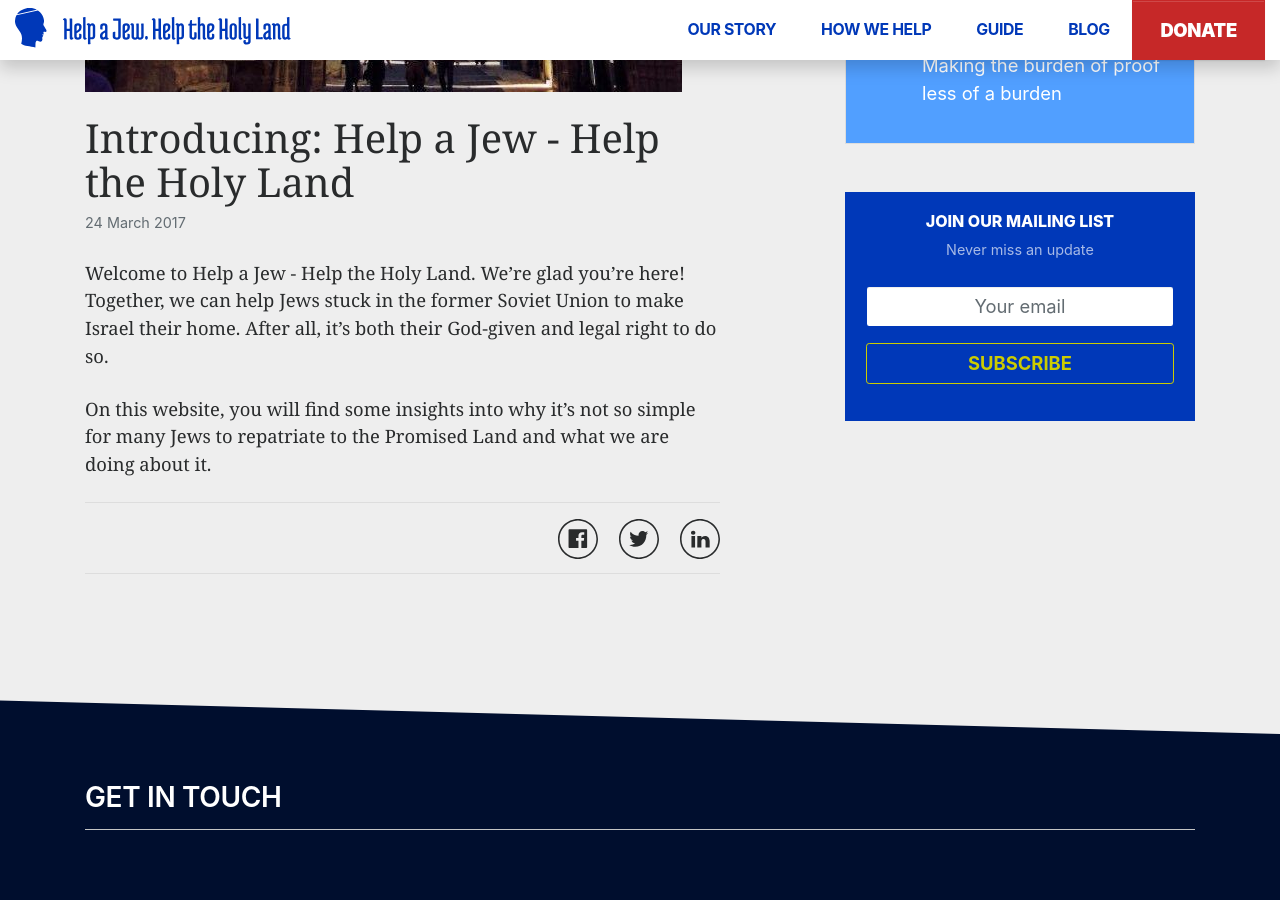
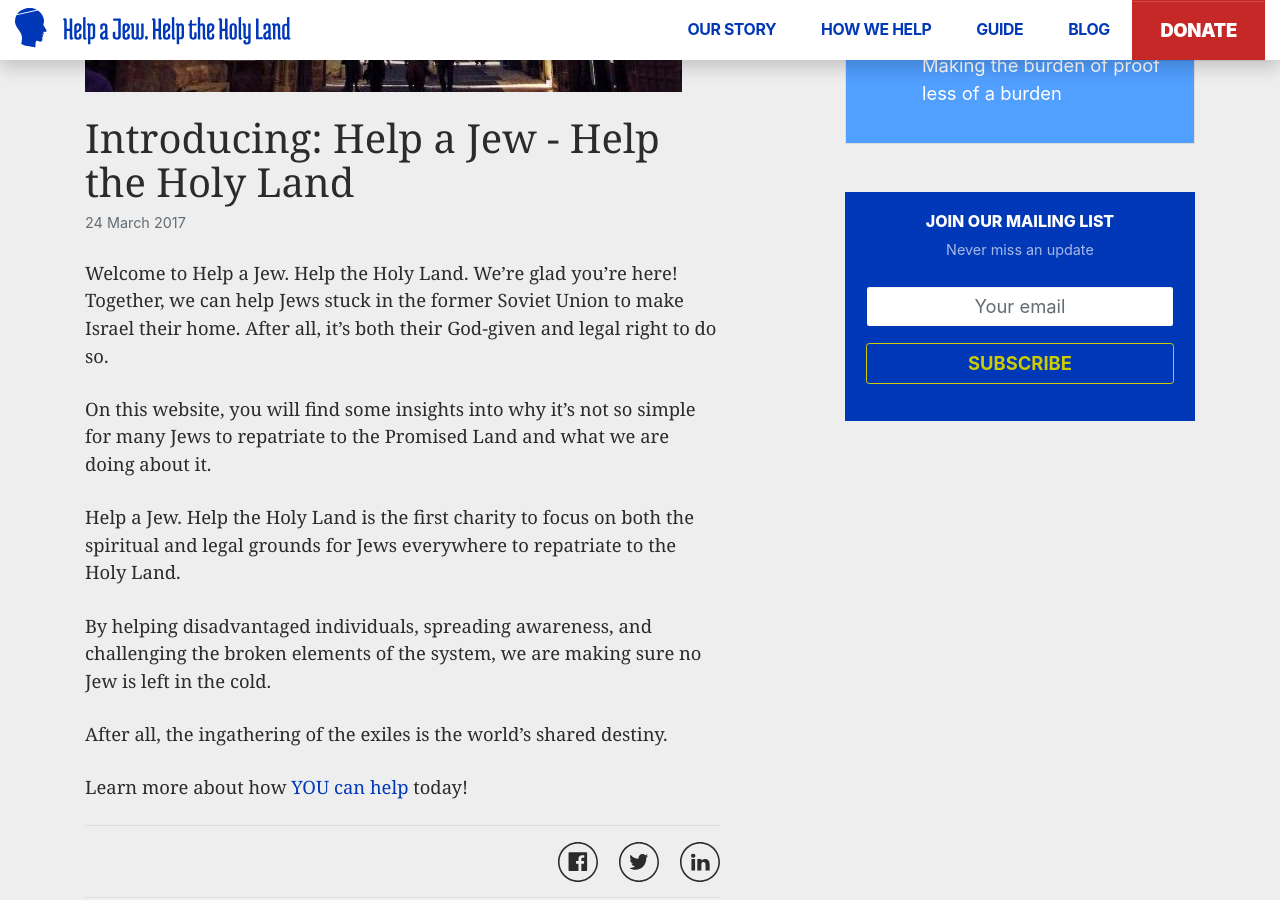
Before and after one commit to vinegredz/haj-1, a Jekyll site: the page built from _posts/2017-03-24-first.markdown, in a window 1280 px wide and 900 px high, scrolled down 520 px. Built offline with Jekyll 4.4.1, drawn with Linux system fonts in a browser that asks for light colours.

Commit message:
Updated First

```diff
--- a/_posts/2017-03-24-first.markdown
+++ b/_posts/2017-03-24-first.markdown
@@ -4,6 +4,14 @@ date: 2017-03-24 10:13:00 -05:00
 thumbnail_image: "/uploads/photo-from-grid.jpg"
 ---
 
-Welcome to Help a Jew - Help the Holy Land. We're glad you're here! Together, we can help Jews stuck in the former Soviet Union to make Israel their home. After all, it's both their God-given and legal right to do so.
+Welcome to Help a Jew. Help the Holy Land. We're glad you're here! Together, we can help Jews stuck in the former Soviet Union to make Israel their home. After all, it's both their God-given and legal right to do so.
 
 On this website, you will find some insights into why it's not so simple for many Jews to repatriate to the Promised Land and what we are doing about it.
+
+Help a Jew. Help the Holy Land is the first charity to focus on both the spiritual and legal grounds for Jews everywhere to repatriate to the Holy Land.
+
+By helping disadvantaged individuals, spreading awareness, and challenging the broken elements of the system, we are making sure no Jew is left in the cold.
+
+After all, the ingathering of the exiles is the world's shared destiny.
+
+Learn more about how [YOU can help](http://haj.siteleaf.net/how-we-help/) today!
```
